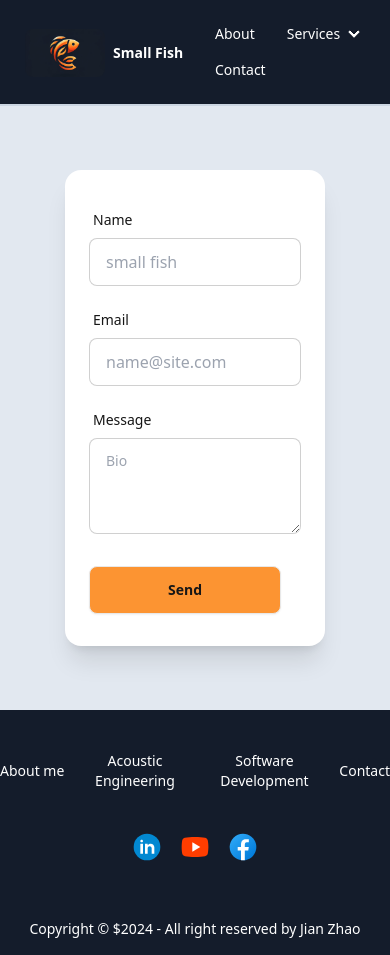
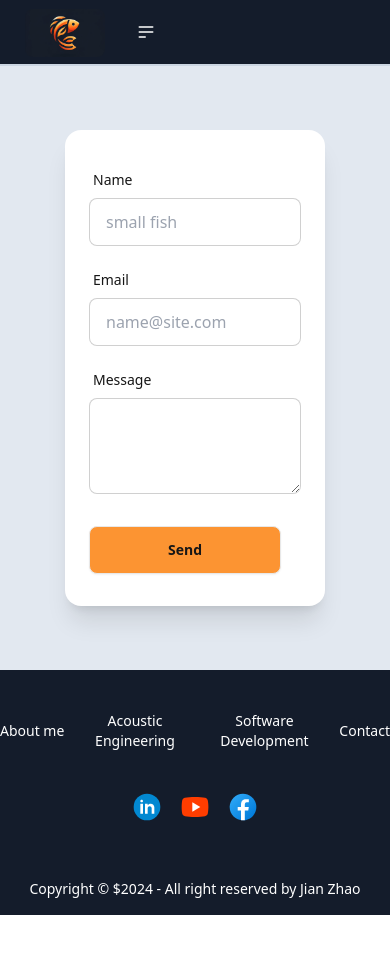
Before and after one commit to aaronzhao1229/small-fish, a React (Vite) app: page /contact in a window 390 px wide. After the commit the page ends 915 px from the top, so only its background shows below. Built offline with nearby package versions, Linux system fonts and the light colour scheme.

Commit message:
add dropdown list to navbar

```diff
--- a/package.json
+++ b/package.json
@@ -10,6 +10,7 @@
     "preview": "vite preview"
   },
   "dependencies": {
+    "@emailjs/browser": "^4.3.3",
     "@heroicons/react": "^2.1.4",
     "prop-types": "^15.8.1",
     "react": "^18.3.1",
--- a/src/App.jsx
+++ b/src/App.jsx
@@ -6,7 +6,7 @@ function App() {
   return (
     <div className="bg-slate-200 text-raisin-black">
       <Navbar />
-      <div className="sm:mx-8 lg:mx-12">
+      <div className="lg:mx-12">
         <Outlet />
       </div>
       <Footer />
--- /dev/null
+++ b/src/components/ErrorBand.jsx
@@ -0,0 +1,23 @@
+export default function ErrorBand() {
+  return (
+    <div role="alert" className="alert alert-error">
+      <svg
+        xmlns="http://www.w3.org/2000/svg"
+        className="h-6 w-6 shrink-0 stroke-current"
+        fill="none"
+        viewBox="0 0 24 24"
+      >
+        <path
+          strokeLinecap="round"
+          strokeLinejoin="round"
+          strokeWidth="2"
+          d="M10 14l2-2m0 0l2-2m-2 2l-2-2m2 2l2 2m7-2a9 9 0 11-18 0 9 9 0 0118 0z"
+        />
+      </svg>
+      <span>
+        Error! Message could not be sent. Please email me to
+        smallfish.az@gmail.com
+      </span>
+    </div>
+  )
+}
--- /dev/null
+++ b/src/components/SuccessBand.jsx
@@ -0,0 +1,20 @@
+export default function SuccessBand() {
+  return (
+    <div role="alert" className="alert alert-success">
+      <svg
+        xmlns="http://www.w3.org/2000/svg"
+        className="h-6 w-6 shrink-0 stroke-current"
+        fill="none"
+        viewBox="0 0 24 24"
+      >
+        <path
+          strokeLinecap="round"
+          strokeLinejoin="round"
+          strokeWidth="2"
+          d="M9 12l2 2 4-4m6 2a9 9 0 11-18 0 9 9 0 0118 0z"
+        />
+      </svg>
+      <span>Your message has been sent. I will contact you shortly!</span>
+    </div>
+  )
+}
--- a/src/layout/Contact.jsx
+++ b/src/layout/Contact.jsx
@@ -1,7 +1,44 @@
+import emailjs from '@emailjs/browser'
+import { useRef, useState } from 'react'
+import SuccessBand from '../components/SuccessBand'
+import ErrorBand from '../components/ErrorBand'
 export default function Contact() {
+  const form = useRef()
+  const [loading, setLoading] = useState(false)
+  const [success, setSuccess] = useState(false)
+  const [error, setError] = useState(false)
+
+  const sendEmail = (e) => {
+    e.preventDefault()
+    setLoading(true)
+    emailjs
+      .sendForm('service_93pxk2g', 'template_bgarekm', form.current, {
+        publicKey: 'lbe2BXGF316PYP17-',
+      })
+      .then(
+        () => {
+          setLoading(false)
+          setSuccess(true)
+          setTimeout(() => {
+            setSuccess(false)
+          }, 5000)
+        },
+        (error) => {
+          setError(true)
+          setLoading(false)
+        }
+      )
+  }
   return (
+    <div>
+      {success && <SuccessBand />}
+      {error && <ErrorBand />}
       <div className="flex justify-center w-full">
-      <div className="card bg-base-100 shadow-xl w-2/3 my-16 py-8 px-6">
+        <form
+          className="card bg-base-100 shadow-xl w-2/3 my-16 py-8 px-6"
+          ref={form}
+          onSubmit={sendEmail}
+        >
           <label className="form-control mb-4">
             <div className="label">
               <span className="label-text">Name</span>
@@ -10,6 +47,7 @@ export default function Contact() {
               type="text"
               placeholder="small fish"
               className="input input-bordered w-full"
+              name="name"
             />
           </label>
           <label className="form-control mb-4">
@@ -17,9 +55,10 @@ export default function Contact() {
               <span className="label-text">Email</span>
             </div>
             <input
-            type="text"
+              type="email"
               placeholder="name@site.com"
               className="input input-bordered w-full"
+              name="email"
             />
           </label>
 
@@ -29,12 +68,19 @@ export default function Contact() {
             </div>
             <textarea
               className="textarea textarea-bordered h-24"
-            placeholder="Bio"
+              name="message"
             ></textarea>
           </label>
           <div className="card-actions mt-8">
-          <button className="btn bg-princeton-orange  w-48">Send</button>
+            <button className="btn bg-princeton-orange  w-48">
+              {loading ? (
+                <span className="loading loading-spinner loading-xs"></span>
+              ) : (
+                'Send'
+              )}
+            </button>
           </div>
+        </form>
       </div>
     </div>
   )
--- a/src/layout/Footer.jsx
+++ b/src/layout/Footer.jsx
@@ -1,4 +1,4 @@
-import { Link, NavLink } from 'react-router-dom'
+import { Link } from 'react-router-dom'
 export default function Footer() {
   return (
     <footer className="footer footer-center bg-raisin-black text-white pt-10 border-t border-raisin-black">
@@ -6,20 +6,47 @@ export default function Footer() {
         <Link className="link link-hover" to={`about`}>
           About me
         </Link>
-        <Link to={`acoustic`}>Acoustic Engineering</Link>
-        <Link to={`software`}>Software Development</Link>
+        <Link className="link link-hover" to={`acoustic`}>
+          Acoustic Engineering
+        </Link>
+        <Link className="link link-hover" to={`software`}>
+          Software Development
+        </Link>
 
-        <a className="link link-hover">Contact</a>
+        <Link className="link link-hover" to={`contact`}>
+          Contact
+        </Link>
       </nav>
       <nav>
         <div className="grid grid-flow-col gap-4">
-          <a>
+          <a
+            className="hover:cursor-pointer"
+            onClick={() =>
+              window.open(
+                'https://www.linkedin.com/in/jian-aaron-zhao-15b61b11a/'
+              )
+            }
+          >
             <img src="../linkedin.svg" className="h-8 w-8 text-white" />
           </a>
-          <a>
+          <a
+            className="hover:cursor-pointer"
+            onClick={() =>
+              window.open(
+                'https://www.youtube.com/channel/UCDgruhS_hmyWRDExmHbvfCg'
+              )
+            }
+          >
             <img src="../youtube.svg" className="h-8 w-8 text-white" />
           </a>
-          <a>
+          <a
+            className="hover:cursor-pointer"
+            onClick={() =>
+              window.open(
+                'https://www.facebook.com/profile.php?id=100009251809661'
+              )
+            }
+          >
             <img src="../facebook.svg" className="h-8 w-8 text-white" />
           </a>
         </div>
--- a/src/layout/Home.jsx
+++ b/src/layout/Home.jsx
@@ -1,17 +1,35 @@
 import { PlusIcon } from '@heroicons/react/24/solid'
+import { useNavigate } from 'react-router-dom'
 import BgImage from '../components/BgImage'
 export default function Home() {
+  const navigate = useNavigate()
+
   return (
-    <div className="xs:m-4 sm:m-8">
-      <div className='xs:mx-4 sm:mx-8 lg:mx-12 my-12'>
-        <p className='text-2xl'>Welcome to <span className='text-safety-orange'>small fish</span> consulting!</p>
+    <div className="m-4 sm:m-8">
+      <div className="xs:mx-4 sm:mx-8 lg:mx-12 my-12">
+        <p className="text-2xl">
+          Welcome to <span className="text-safety-orange">small fish</span>{' '}
+          consulting!
+        </p>
       </div>
-      <BgImage image={'../house.jpg'} label={'Acoustic Engineering'} />
+      <BgImage
+        image={'../house.jpg'}
+        label={'Acoustic Engineering'}
+        onClick={() => {
+          navigate('/acoustic')
+        }}
+      />
 
       <div className="flex justify-center p-4">
         <PlusIcon className="size-12 text-raisin-black" />
       </div>
-      <BgImage image={'../code1.jpg'} label={'Software and web development'} />
+      <BgImage
+        image={'../code1.jpg'}
+        label={'Software and web development'}
+        onClick={() => {
+          navigate('/software')
+        }}
+      />
     </div>
   )
 }
--- a/src/layout/Navbar.jsx
+++ b/src/layout/Navbar.jsx
@@ -3,7 +3,7 @@ export default function Navbar() {
   return (
     <div className="navbar text-white bg-raisin-black py-2 border-b-2 border-slate-300 sm:px-2 lg:px-8">
       <div className="navbar-start">
-        <NavLink className="btn btn-ghost" to={'/home'}>
+        <NavLink className="btn btn-ghost sm:hidden" to={'/home'}>
           <div className="avatar">
             <div className="w-20 h-12 overflow-hidden rounded-lg">
               <img
@@ -13,12 +13,66 @@ export default function Navbar() {
               />
             </div>
           </div>
-          <p className="text-white">Small Fish</p>
+        </NavLink>
+        <div className="dropdown">
+          <div
+            tabIndex={0}
+            role="button"
+            className="btn btn-ghost btn-circle sm:hidden flex"
+          >
+            <svg
+              xmlns="http://www.w3.org/2000/svg"
+              className="h-5 w-5"
+              fill="none"
+              viewBox="0 0 24 24"
+              stroke="currentColor"
+            >
+              <path
+                strokeLinecap="round"
+                strokeLinejoin="round"
+                strokeWidth="2"
+                d="M4 6h16M4 12h16M4 18h7"
+              />
+            </svg>
+          </div>
+          <ul
+            tabIndex={0}
+            className="menu menu-sm dropdown-content bg-white rounded-box z-[1] mt-3 w-52 p-2 shadow text-raisin-black"
+          >
+            <li>
+              <Link to={`home`}>Home</Link>
+            </li>
+
+            <li>
+              <Link to={`about`}>About</Link>
+            </li>
+            <li>
+              <Link to={`acoustic`}>Acoustic Engineering</Link>
+            </li>
+            <li>
+              <Link to={`software`}>Software Development</Link>
+            </li>
+            <li>
+              <Link to={`contact`}>Contact</Link>
+            </li>
+          </ul>
+        </div>
+        <NavLink className="btn btn-ghost hidden sm:flex" to={'/home'}>
+          <div className="avatar">
+            <div className="w-20 h-12 overflow-hidden rounded-lg">
+              <img
+                src={'../logo.WEBP'}
+                alt="Logo"
+                className="object-cover w-full h-full"
+              />
+            </div>
+          </div>
+          <p className="text-white">small fish</p>
         </NavLink>
       </div>
 
-      <div className="navbar-end sm:flex">
-        <ul className="menu menu-horizontal px-1 text-white">
+      <div className="navbar-end">
+        <ul className="menu menu-horizontal px-1 text-white hidden sm:flex">
           <li>
             <Link to={`about`}>About</Link>
           </li>
```
Also changed, not shown: src/components/BgImage.jsx (+5 -3 lines), src/layout/AcousticEngineering.jsx (+11 -0 lines), public/code.jpg (deleted), 1 other file (tests, documents, lock files or other folders). Lines whose indentation alone changed are shown as unchanged.
